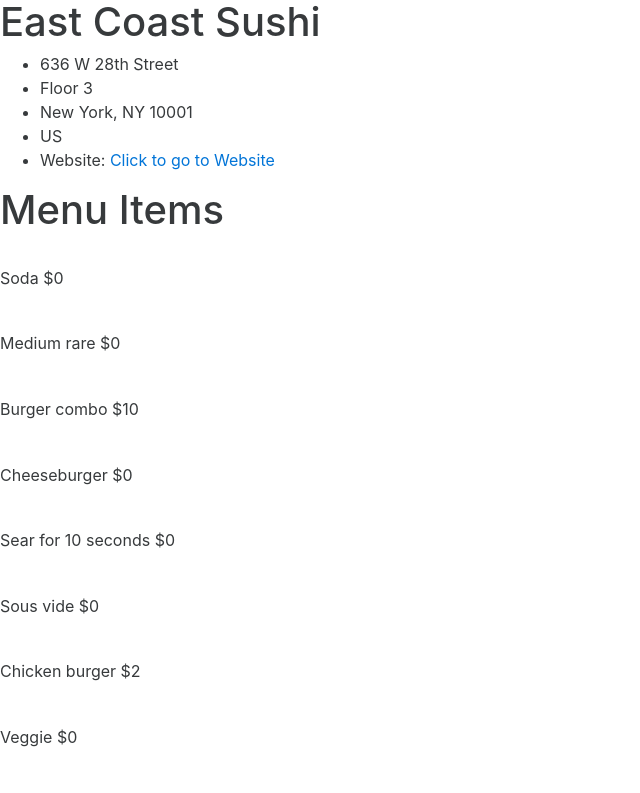
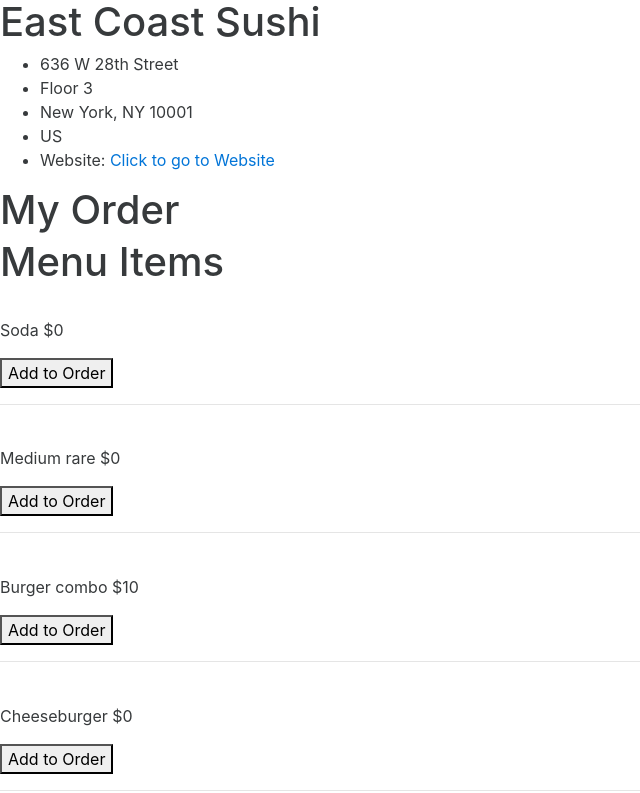
Before and after one commit to NathanGitHubs/sandbox, an Angular app in the folder my-first-angular-project/: page / in a window 1280 px wide. Shown: the top 793 px of the page, without its empty margins (0-640 px from the left). Built offline with nearby package versions, Linux system fonts and the light colour scheme.

Commit message:
food ordering system iteration 1

```diff
--- a/my-first-angular-project/src/main-uber-eats.ts
+++ b/my-first-angular-project/src/main-uber-eats.ts
@@ -1,7 +1,7 @@
-import {platformBrowserDynamic} from '@angular/platform-browser-dynamic';
-import {Input, NgModule}        from '@angular/core';
-import {BrowserModule}          from '@angular/platform-browser';
-import {Component}              from '@angular/core';
+import {platformBrowserDynamic}                from '@angular/platform-browser-dynamic';
+import {EventEmitter, Input, NgModule, Output} from '@angular/core';
+import {BrowserModule}                         from '@angular/platform-browser';
+import {Component}                             from '@angular/core';
 
 import *  as  restaurant from './uber-eats/restaurant.json';
 import *  as  menus      from './uber-eats/menus.json';
@@ -197,58 +197,115 @@ export type RestaurantMenu = {
 }
 
 @Component({
+  selector: 'order',
+  template: `
+    <p>{{data.title.translations.en_us}} {{dollarSign}}{{data.price_info.price / 100}}</p>
+
+  `
+})
+class OrderComponent {
+  // @ts-ignore
+  @Input('orderedItem') data: Item;
+  dollarSign: string;
+
+  constructor() {
+    this.dollarSign = '$';
+  }
+}
+
+@Component({
+  selector: 'order-list',
+  template: `
+    <h1>My Order</h1>
+    <order *ngFor="let item of myItems" [orderedItem]="item"></order>
+    <menus (itemReceivedFromMenu)="addItem($event)"></menus>
+  `
+})
+class OrderListComponent {
+  myItems: Item[];
+
+  constructor() {
+    this.myItems = [];
+  }
+
+  addItem(item: Item) {
+    this.myItems.push(item);
+  }
+
+}
+
+/* ***********
+ *
+ * Menu Item Component
+ *
+ ************** */
+@Component({
   selector: 'menu-item',
   template: `
     <img [src]="item.image_url" [alt]="item.title.translations.en_us" [ngClass]="checkIfFalsey(item)">
     <p>{{item.title.translations.en_us}} {{dollarSign}}{{item.price_info.price / 100}}</p>
+    <button (click)="addItem(item)">Add to Order</button>
+    <hr/>
   `
 })
 class MenuItemComponent {
   // @ts-ignore
   @Input('menuItem') item: Item;
-  dollarSign: string
+  @Output('itemAdded') emitter: EventEmitter<Item> = new EventEmitter<Item>();
+  dollarSign: string;
 
   constructor() {
     // @ts-ignore
-    this.restaurantMenu = menus.default;
+    this.item = menus.default;
     this.dollarSign = '$';
   }
 
   checkIfFalsey(item: Item): string {
-    if(!item.image_url){
-      return 'invisible'
+    if (!item.image_url) {
+      return 'invisible';
     } else {
       return '';
     }
 
   }
+
+  addItem(item: Item) {
+    this.emitter.emit(item);
+  }
 }
 
-
-
-
-
-
-
-
-
+/* ***********
+ *
+ * Menu Component
+ *
+ ************** */
 @Component({
   selector: 'menus',
   template: `
     <h1>Menu Items</h1>
-    <menu-item *ngFor="let item of restaurantMenu.items" [menuItem]="item"></menu-item>
+    <menu-item *ngFor="let item of restaurantMenu.items" [menuItem]="item" (itemAdded)="addItem($event)"></menu-item>
   `
 })
 class MenusComponent {
   restaurantMenu: RestaurantMenu;
+  @Output(`itemReceivedFromMenu`) emitter: EventEmitter<Item> = new EventEmitter<Item>();
 
   constructor() {
     // @ts-ignore
     this.restaurantMenu = menus.default;
   }
 
+  addItem(item: Item) {
+    this.emitter.emit(item);
+  }
+
 }
 
+/* ***********
+ *
+ * Restaurant Component
+ *
+ ************** */
 @Component({
   selector: 'restaurant',
   template: `
@@ -260,7 +317,6 @@ class MenusComponent {
       <li>{{restaurant.location.country}}</li>
       <li>Website: <a [href]="restaurant.raw_hero_url">Click to go to Website</a></li>
     </ul>
-    <menus></menus>
   `
 })
 class RestaurantComponent {
@@ -276,6 +332,7 @@ class RestaurantComponent {
   selector: 'app',
   template: `
     <restaurant></restaurant>
+    <order-list></order-list>
   `
 })
 class AppComponent {
@@ -287,7 +344,9 @@ class AppComponent {
     AppComponent,
     RestaurantComponent,
     MenusComponent,
-    MenuItemComponent
+    MenuItemComponent,
+    OrderListComponent,
+    OrderComponent
   ],
   bootstrap: [AppComponent]
 })
```
